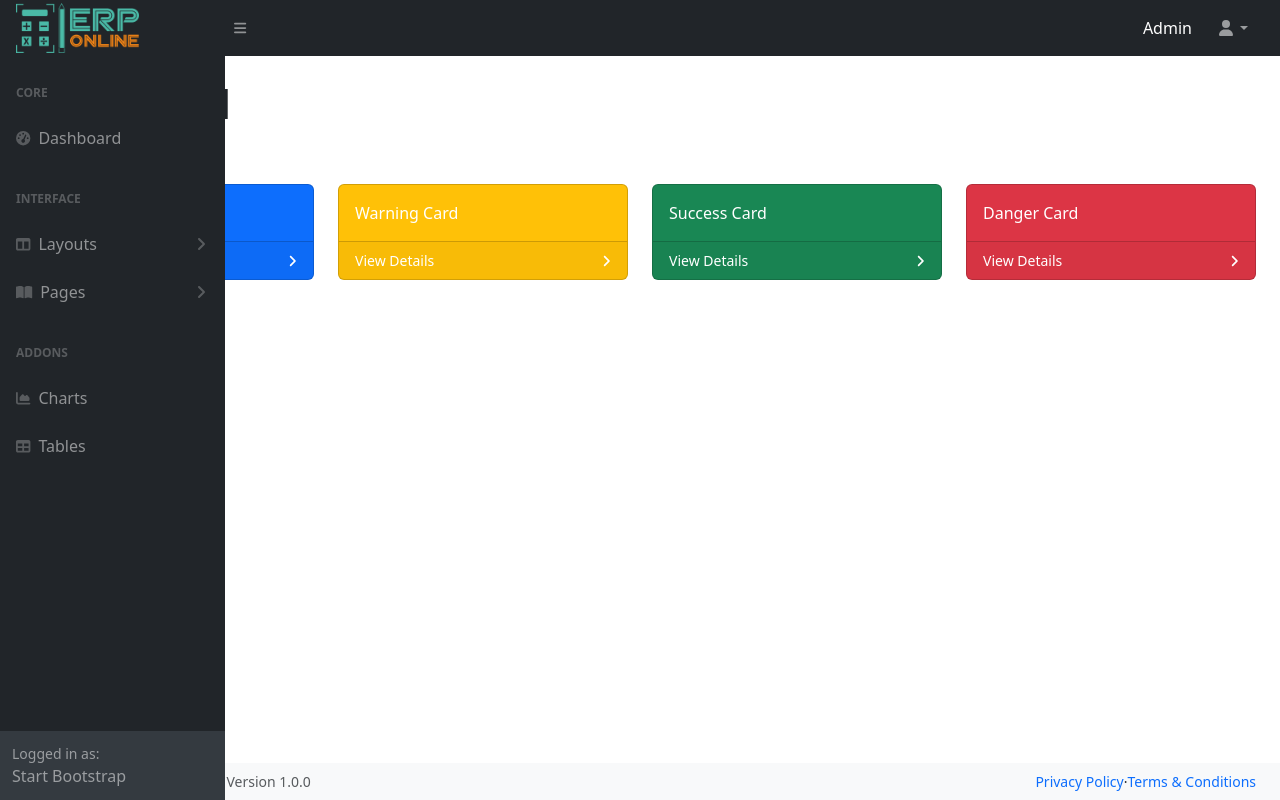
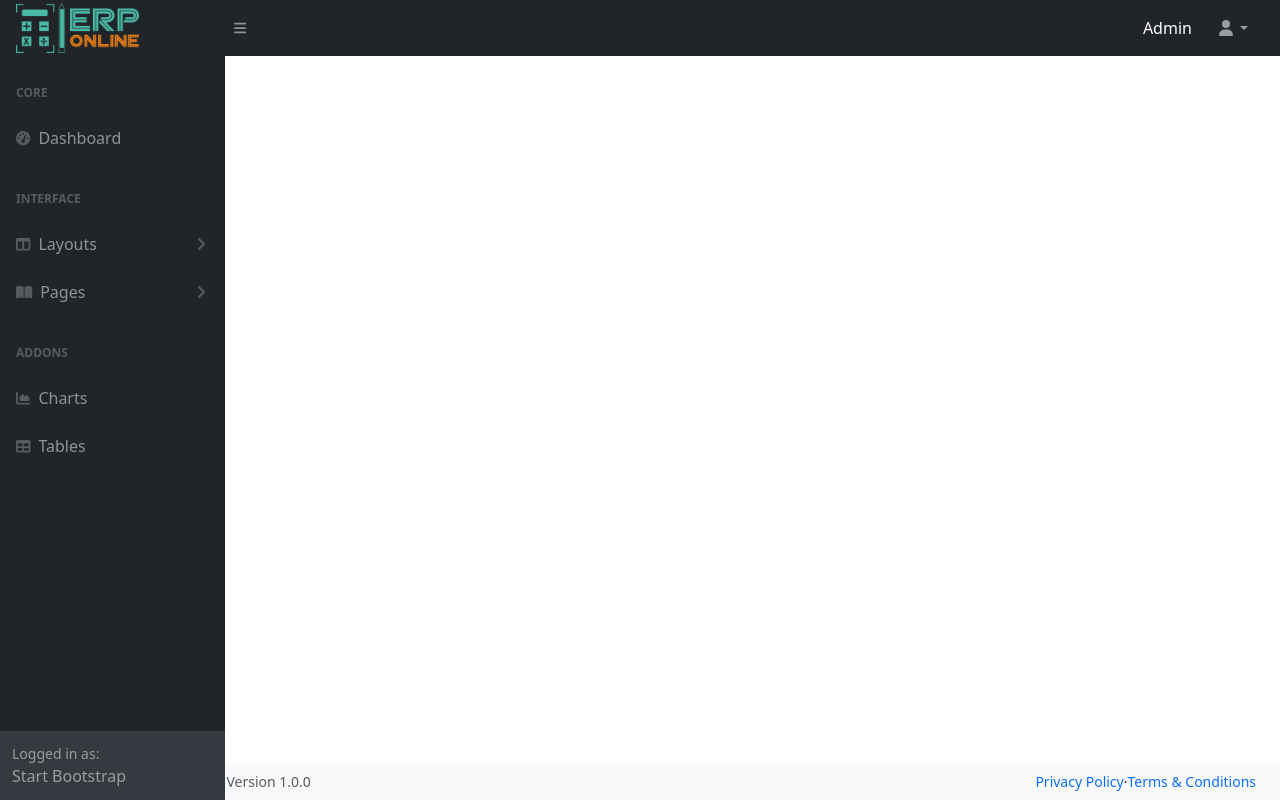
Before and after one commit to voboghure-dev/poslaravel-tutorial, a React (Create React App) app in the folder admin/: page /test in a window 1280 px wide. Built offline with nearby package versions, Linux system fonts and the light colour scheme.

Commit message:
Route implement with react-router-dom

```diff
--- a/admin/package.json
+++ b/admin/package.json
@@ -11,6 +11,7 @@
     "node-sass": "^7.0.3",
     "react": "^18.2.0",
     "react-dom": "^18.2.0",
+    "react-router-dom": "^6.18.0",
     "react-scripts": "5.0.1",
     "web-vitals": "^2.1.4"
   },
--- a/admin/src/App.js
+++ b/admin/src/App.js
@@ -5,82 +5,13 @@ import './assets/css/style.scss';
 import Footer from './components/partials/Footer';
 import Nav from './components/partials/Nav';
 import Sidebar from './components/partials/Sidebar';
+import { RouterProvider } from 'react-router-dom';
+import MyRoute from './components/router/MyRoute';
 
 function App() {
     return (
         <>
-            <Nav />
-
-            <div id='layoutSidenav'>
-                <Sidebar />
-
-                <div id='layoutSidenav_content'>
-                    <main>
-                        <div className='container-fluid px-4'>
-                            <h1 className='mt-4'>Dashboard</h1>
-                            <ol className='breadcrumb mb-4'>
-                                <li className='breadcrumb-item active'>Dashboard</li>
-                            </ol>
-                            <div className='row'>
-                                <div className='col-xl-3 col-md-6'>
-                                    <div className='card bg-primary text-white mb-4'>
-                                        <div className='card-body'>Primary Card</div>
-                                        <div className='card-footer d-flex align-items-center justify-content-between'>
-                                            <a className='small text-white stretched-link' href='#'>
-                                                View Details
-                                            </a>
-                                            <div className='small text-white'>
-                                                <i className='fas fa-angle-right'></i>
-                                            </div>
-                                        </div>
-                                    </div>
-                                </div>
-                                <div className='col-xl-3 col-md-6'>
-                                    <div className='card bg-warning text-white mb-4'>
-                                        <div className='card-body'>Warning Card</div>
-                                        <div className='card-footer d-flex align-items-center justify-content-between'>
-                                            <a className='small text-white stretched-link' href='#'>
-                                                View Details
-                                            </a>
-                                            <div className='small text-white'>
-                                                <i className='fas fa-angle-right'></i>
-                                            </div>
-                                        </div>
-                                    </div>
-                                </div>
-                                <div className='col-xl-3 col-md-6'>
-                                    <div className='card bg-success text-white mb-4'>
-                                        <div className='card-body'>Success Card</div>
-                                        <div className='card-footer d-flex align-items-center justify-content-between'>
-                                            <a className='small text-white stretched-link' href='#'>
-                                                View Details
-                                            </a>
-                                            <div className='small text-white'>
-                                                <i className='fas fa-angle-right'></i>
-                                            </div>
-                                        </div>
-                                    </div>
-                                </div>
-                                <div className='col-xl-3 col-md-6'>
-                                    <div className='card bg-danger text-white mb-4'>
-                                        <div className='card-body'>Danger Card</div>
-                                        <div className='card-footer d-flex align-items-center justify-content-between'>
-                                            <a className='small text-white stretched-link' href='#'>
-                                                View Details
-                                            </a>
-                                            <div className='small text-white'>
-                                                <i className='fas fa-angle-right'></i>
-                                            </div>
-                                        </div>
-                                    </div>
-                                </div>
-                            </div>
-                        </div>
-                    </main>
-
-                    <Footer />
-                </div>
-            </div>
+            <RouterProvider router={MyRoute} />
         </>
     );
 }
--- /dev/null
+++ b/admin/src/components/layout/Master.js
@@ -0,0 +1,29 @@
+import React from 'react';
+import Nav from '../partials/Nav';
+import Sidebar from '../partials/Sidebar';
+import Footer from '../partials/Footer';
+import { Outlet } from 'react-router-dom';
+
+const Master = () => {
+    return (
+        <>
+            <Nav />
+
+            <div id='layoutSidenav'>
+                <Sidebar />
+
+                <div id='layoutSidenav_content'>
+                    <main>
+                        <div className='container-fluid px-4'>
+                            <Outlet />
+                        </div>
+                    </main>
+
+                    <Footer />
+                </div>
+            </div>
+        </>
+    );
+};
+
+export default Master;
--- /dev/null
+++ b/admin/src/components/modules/Dashboard.js
@@ -0,0 +1,68 @@
+import React from 'react';
+
+const Dashboard = () => {
+    return (
+        <>
+            <h1 className='mt-4'>Dashboard</h1>
+            <ol className='breadcrumb mb-4'>
+                <li className='breadcrumb-item active'>Dashboard</li>
+            </ol>
+            <div className='row'>
+                <div className='col-xl-3 col-md-6'>
+                    <div className='card bg-primary text-white mb-4'>
+                        <div className='card-body'>Primary Card</div>
+                        <div className='card-footer d-flex align-items-center justify-content-between'>
+                            <a className='small text-white stretched-link' href='#'>
+                                View Details
+                            </a>
+                            <div className='small text-white'>
+                                <i className='fas fa-angle-right'></i>
+                            </div>
+                        </div>
+                    </div>
+                </div>
+                <div className='col-xl-3 col-md-6'>
+                    <div className='card bg-warning text-white mb-4'>
+                        <div className='card-body'>Warning Card</div>
+                        <div className='card-footer d-flex align-items-center justify-content-between'>
+                            <a className='small text-white stretched-link' href='#'>
+                                View Details
+                            </a>
+                            <div className='small text-white'>
+                                <i className='fas fa-angle-right'></i>
+                            </div>
+                        </div>
+                    </div>
+                </div>
+                <div className='col-xl-3 col-md-6'>
+                    <div className='card bg-success text-white mb-4'>
+                        <div className='card-body'>Success Card</div>
+                        <div className='card-footer d-flex align-items-center justify-content-between'>
+                            <a className='small text-white stretched-link' href='#'>
+                                View Details
+                            </a>
+                            <div className='small text-white'>
+                                <i className='fas fa-angle-right'></i>
+                            </div>
+                        </div>
+                    </div>
+                </div>
+                <div className='col-xl-3 col-md-6'>
+                    <div className='card bg-danger text-white mb-4'>
+                        <div className='card-body'>Danger Card</div>
+                        <div className='card-footer d-flex align-items-center justify-content-between'>
+                            <a className='small text-white stretched-link' href='#'>
+                                View Details
+                            </a>
+                            <div className='small text-white'>
+                                <i className='fas fa-angle-right'></i>
+                            </div>
+                        </div>
+                    </div>
+                </div>
+            </div>
+        </>
+    );
+};
+
+export default Dashboard;
--- /dev/null
+++ b/admin/src/components/modules/Test.js
@@ -0,0 +1,9 @@
+import React from 'react'
+
+const Test = () => {
+  return (
+    <div>Test</div>
+  )
+}
+
+export default Test
--- /dev/null
+++ b/admin/src/components/router/MyRoute.js
@@ -0,0 +1,24 @@
+import React from 'react';
+import { createBrowserRouter } from 'react-router-dom';
+import Master from '../layout/Master';
+import Dashboard from '../modules/Dashboard';
+import Test from '../modules/Test';
+
+const MyRoute = createBrowserRouter([
+    {
+        path: '/',
+        element: <Master />,
+        children: [
+            {
+                path: '/',
+                element: <Dashboard />,
+            },
+            {
+                path: '/test',
+                element: <Test />,
+            },
+        ],
+    },
+]);
+
+export default MyRoute;
```
